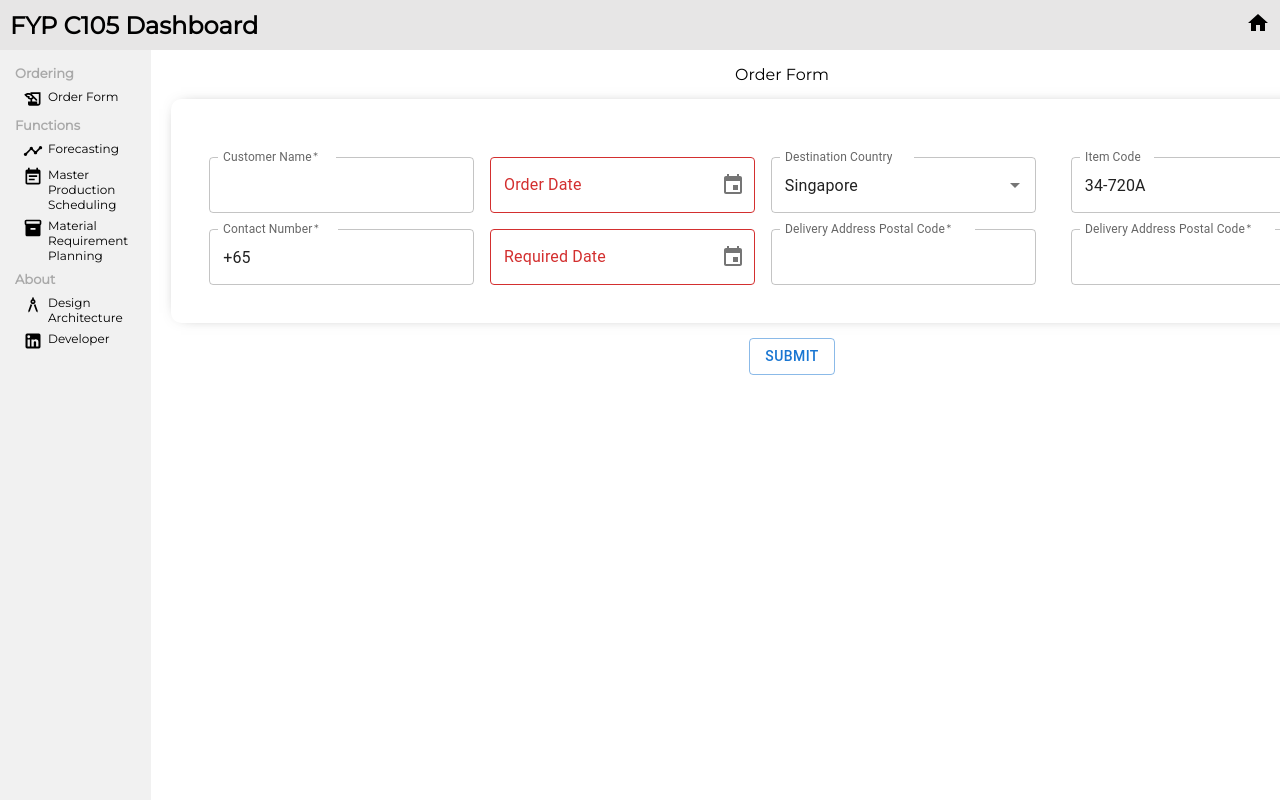
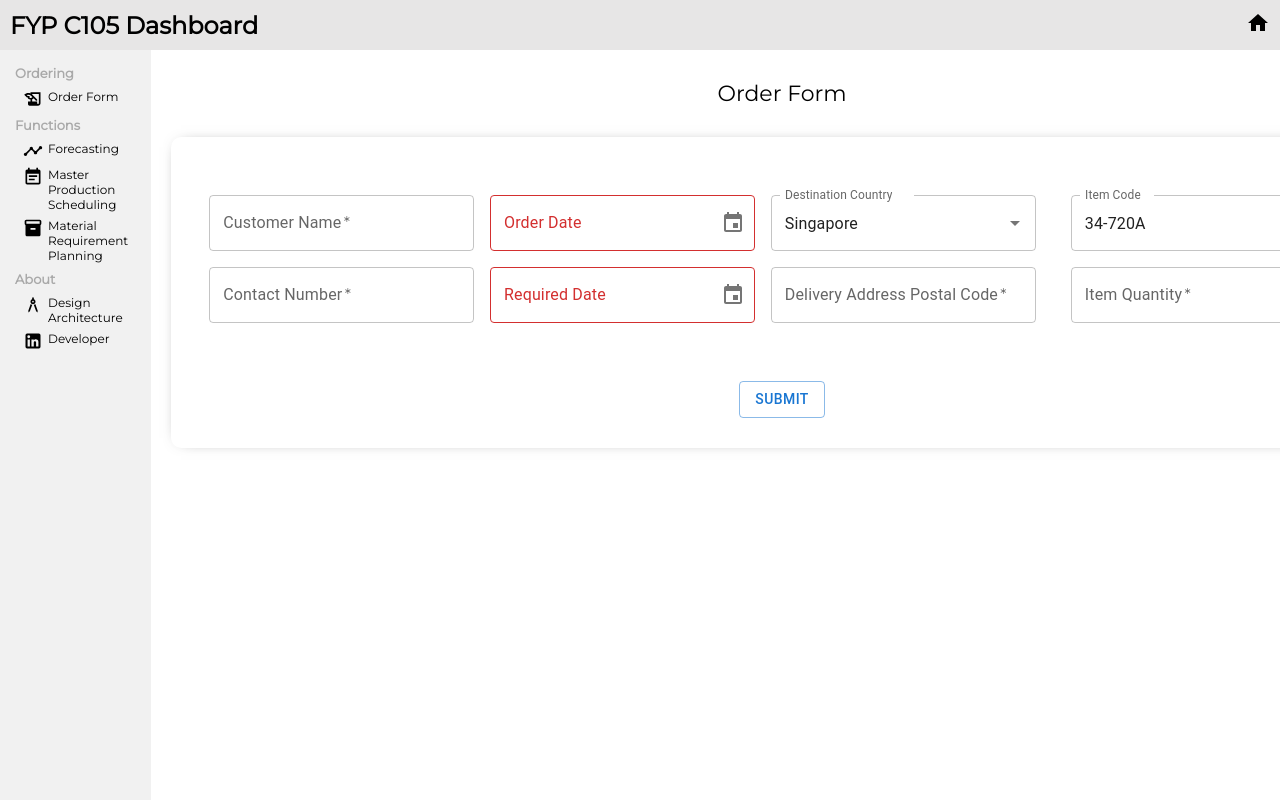
Before and after one commit to darentwh/fyp-react, a React (Create React App) app: page /ordering in a window 1280 px wide. Shown: the top 800 px of the page. Built offline with nearby package versions, Linux system fonts and the light colour scheme.

Commit message:
order form to send data to api, done

```diff
--- a/src/pages/ordering/Ordering.css
+++ b/src/pages/ordering/Ordering.css
@@ -3,12 +3,15 @@
 }
 
 .orderTitle{
-  padding:15px 15px;
+  padding:30px 15px;
   text-align: center;
+  font: bold;
+  font-size: 22px;
+
 }
 
-.slider2{
-    padding:15px 10px;
+.submitButton{
+    padding-top: 50px;
     width:100%;
     display:flex;
     justify-content: center;
--- a/src/pages/ordering/Ordering.jsx
+++ b/src/pages/ordering/Ordering.jsx
@@ -1,4 +1,5 @@
 import * as React from 'react'
+//import { useEffect, useState } from "react";
 import { LocalizationProvider } from '@mui/x-date-pickers/LocalizationProvider'
 import { AdapterDayjs } from '@mui/x-date-pickers/AdapterDayjs';
 import './Ordering.css'
@@ -12,8 +13,18 @@ const optionsCountries = ['Singapore', 'Malaysia'];
 const optionsItem = ['34-720A','950XL', '975XL2', 'RK1-720A','RK14-975XLC'];
 
 export default function Ordering(){
+    function callApi() {
+        var requestOptions = {
+            method: 'PUT',
+            body: JSON.stringify({customerName:{valueName},contactNumber:{valueContactNumber},dateOrder:{value1},dateReceive:{value2},deliveryCountry:{valueCountry},deliveryAddress:{valuePostalCode},item:{valueItem},quantity:{valueQuantity}})
+        }
+        fetch('https://rtcbcz6encwcuxtjnq4mfxz3dy0cauth.lambda-url.us-east-1.on.aws/', requestOptions)
+          .then(data => data.json()) // Parsing the data into a JavaScript object
+          .then(json => alert(JSON.stringify(json))) // Displaying the stringified data in an alert popup
+      }
     const handleSubmit = () => {
-        console.log({value1},{value2},{valueCountry});
+        console.log({valueName},{valueContactNumber},{orderDate:value1['$d']},{value2},{valueCountry},{valueItem});
+        callApi()
     }
     const [value1, setValue1] = React.useState('');
     const handleChange1 = (newValue) => {
@@ -23,11 +34,15 @@ export default function Ordering(){
     const handleChange2 = (newValue) => {
         setValue2(newValue);
     };
+    const [valueName, setValueName] = React.useState('');
+    const [valueContactNumber, setValueContactNumber] = React.useState('');
+    const [valueQuantity, setValueQuantity] = React.useState('');
+    const [valuePostalCode, setValuePostalCode] = React.useState('');
     const [valueCountry, setValueCountry] = React.useState(optionsCountries[0]);
-    const [inputValueCountry, setInputValueCountry] = React.useState('');
+    const [inputValueCountry, setInputValueCountry] = React.useState(optionsCountries[0]);
+    const [valueItem, setValueItem] = React.useState(optionsItem[0]);
+    const [inputValueItem, setInputValueItem] = React.useState(optionsCountries[0]);
 
-    const [valueItem, setValueItem] = React.useState(optionsItem[0]);
-    const [inputValueItem, setInputValueItem] = React.useState('');
     return(
         <div className='ordering'>
             <div className='orderTitle'>Order Form</div>
@@ -47,7 +62,8 @@ export default function Ordering(){
                                 required
                                 id="outlined-required"
                                 label="Customer Name"
-                                defaultValue=" "
+                                value={valueName}
+                                onChange={(event) => {setValueName(event.target.value)}}
                                 />
                             </div>
                             <div>
@@ -55,7 +71,8 @@ export default function Ordering(){
                                 required
                                 id="outlined-required"
                                 label="Contact Number"
-                                defaultValue="+65 "
+                                value={valueContactNumber}
+                                onChange={(event) => {setValueContactNumber(event.target.value)}}
                                 />
                             </div>
                         </Box>
@@ -123,7 +140,8 @@ export default function Ordering(){
                                     required
                                     id="outlined-required"
                                     label="Delivery Address Postal Code"
-                                defaultValue=" "
+                                    value={valuePostalCode}
+                                    onChange={(event) => {setValuePostalCode(event.target.value)}}
                                 />
                             </div>
                         </Box>
@@ -157,18 +175,18 @@ export default function Ordering(){
                                 <TextField
                                     required
                                     id="outlined-required"
-                                label="Delivery Address Postal Code"
-                                defaultValue=" "
+                                    label="Item Quantity"
+                                    value={valueQuantity}
+                                    onChange={(event) => {setValueQuantity(event.target.value)}}
                                 />
                             </div>
                         </Box>
                     </div>
                 </div>
-            </div>
-            <div className="slider2">
+                <div className="submitButton">
                     <Button variant="outlined" onClick={handleSubmit}>Submit</Button>
                 </div>
-
+            </div>
         </div>
     )
 }
```
Lines whose indentation alone changed are shown as unchanged.
